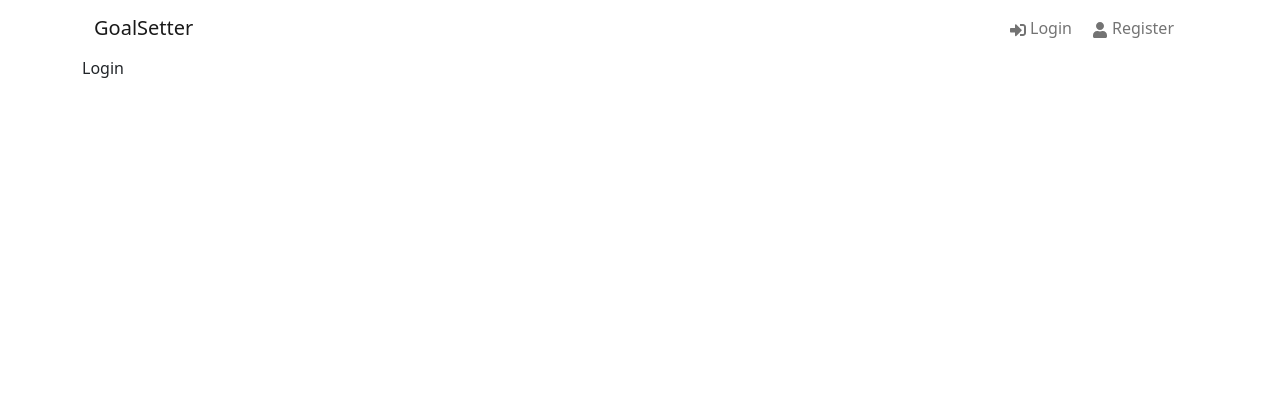
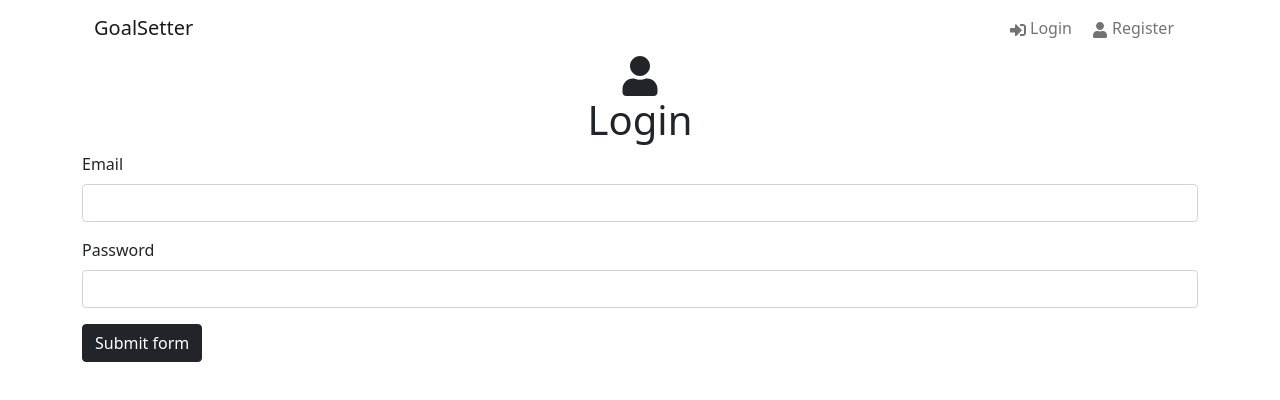
Before and after one commit to leanhvu21042001/goal-setter, a React (Create React App) app: page /login in a window 1280 px wide. Shown: the top 400 px of the page. Built offline with nearby package versions, Linux system fonts and the light colour scheme.

Commit message:
feat: build login ui

```diff
--- a/src/pages/Login/index.jsx
+++ b/src/pages/Login/index.jsx
@@ -1,3 +1,69 @@
+import { useState } from 'react';
+import { FaUser } from 'react-icons/fa';
+
+import './styles.scss';
+
 export default function Login() {
-	return <div>Login</div>;
+	const [formData, setFormData] = useState({
+		email: '',
+		password: ''
+	});
+
+	const { email, password } = formData;
+
+	const onChange = e => {
+		setFormData(prevState => ({
+			...prevState,
+			[e.target.name]: e.target.value
+		}));
+	};
+
+	const onSubmit = e => {
+		e.preventDefault();
+	};
+	return (
+		<section className='login'>
+			<div className='heading'>
+				<h1>
+					<FaUser />
+					Login
+				</h1>
+			</div>
+
+			<section className='form'>
+				<form onSubmit={onSubmit}>
+					<div className='mb-3'>
+						<label htmlFor='email' className='form-label'>
+							Email
+						</label>
+						<input
+							onChange={onChange}
+							type='email'
+							className='form-control'
+							id='email'
+							name='email'
+							value={email}
+						/>
+					</div>
+					<div className='mb-3'>
+						<label htmlFor='password' className='form-label'>
+							Password
+						</label>
+						<input
+							onChange={onChange}
+							type='password'
+							className='form-control'
+							id='password'
+							name='password'
+							value={password}
+						/>
+					</div>
+
+					<button class='btn btn-dark' type='submit'>
+						Submit form
+					</button>
+				</form>
+			</section>
+		</section>
+	);
 }
--- /dev/null
+++ b/src/pages/Login/styles.scss
@@ -0,0 +1,9 @@
+.login {
+  .heading {
+    h1 {
+      display: flex;
+      flex-direction: column;
+      align-items: center;
+    }
+  }
+}
```
